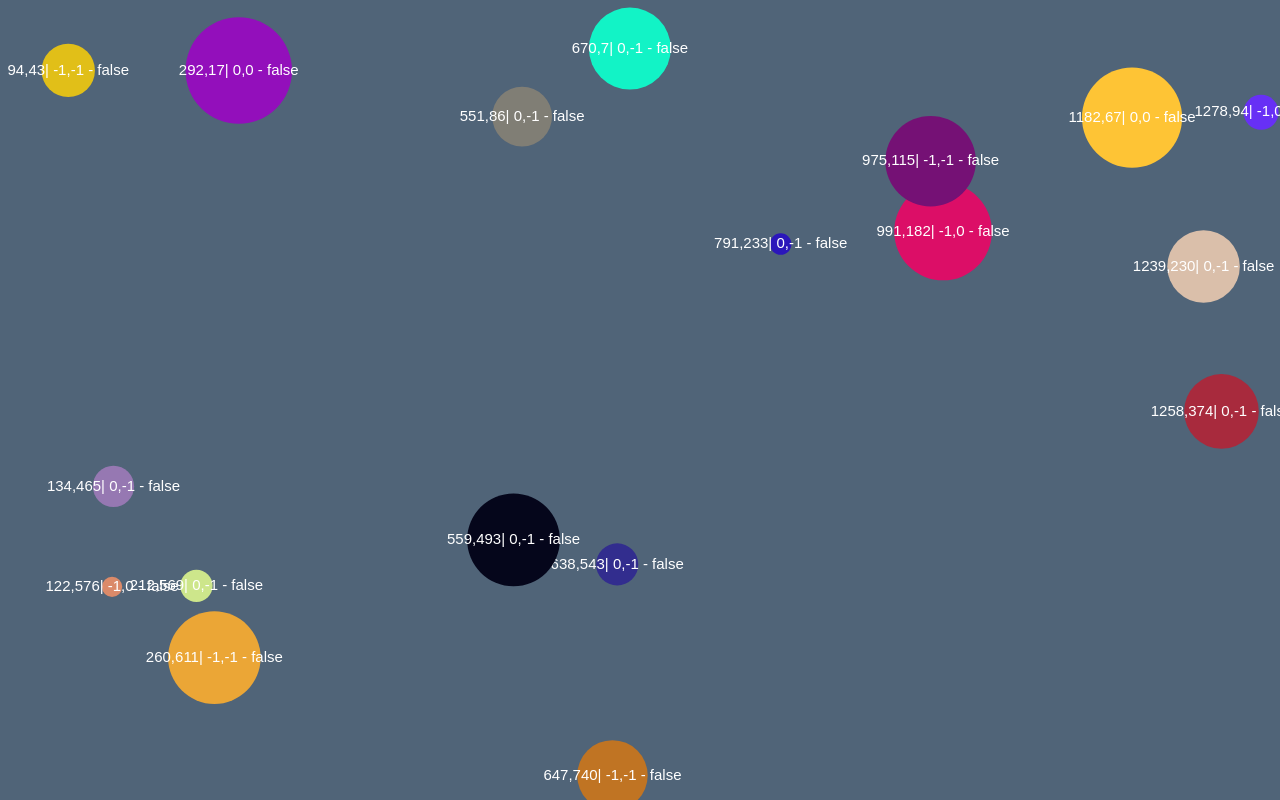
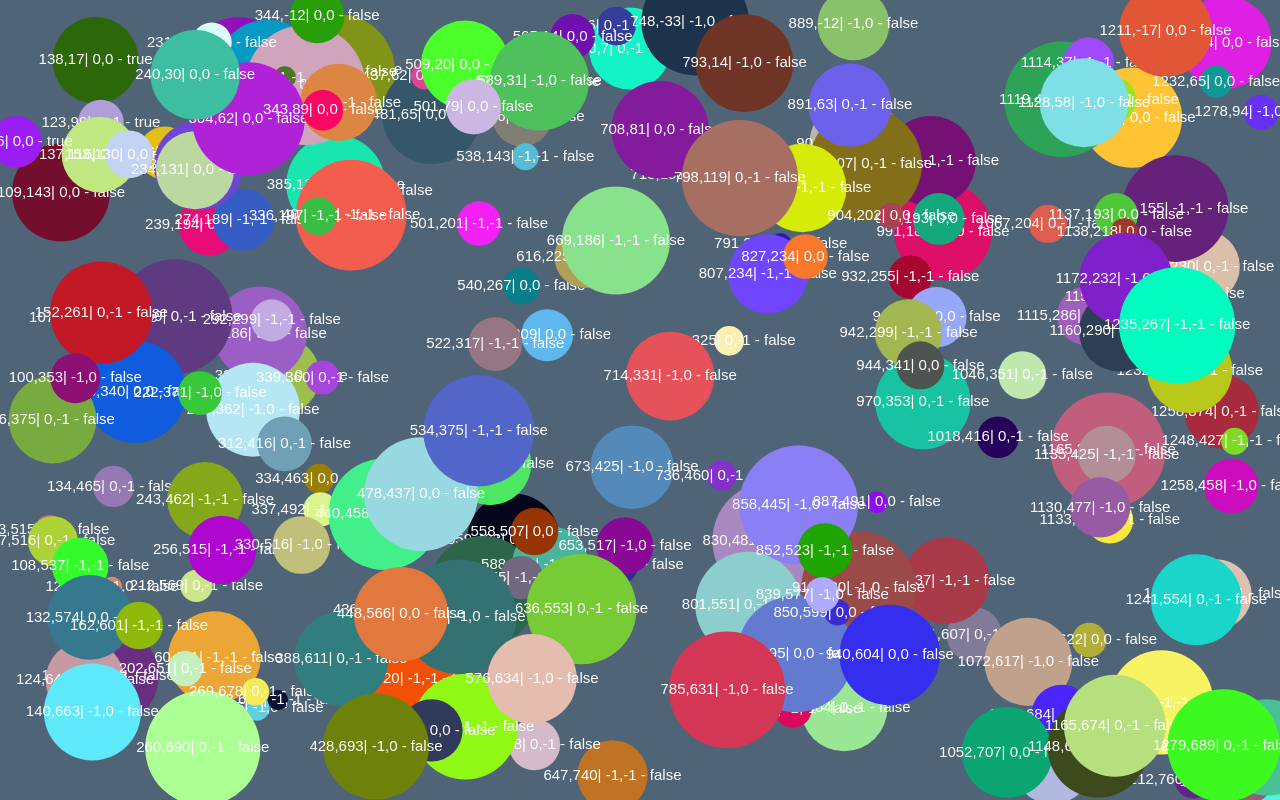
Before and after one commit to DEPSTRCZ/School-Stuff, a plain HTML site: page WEB/Diorama/index.html in a window 1280 px wide. Drawn offline with Linux system fonts and the light colour scheme.

Commit message:
Crappy but working

```diff
--- a/WEB/Diorama/index.html
+++ b/WEB/Diorama/index.html
@@ -53,6 +53,7 @@
                 this.dy = (Math.random() * maxSpeed - maxSpeed / 2) * (1 + Math.random() * 1.5 - 0.75);
                 this.color = `rgb(${Math.random() * 255},${Math.random() * 255},${Math.random() * 255})`
                 this.coliding = false
+                this.last_center_distance = 0
             }
             move() {
 
@@ -91,7 +92,7 @@
                 if (cursor.x && cursor.y) {
                     ctx.beginPath()
                     ctx.arc(cursor.x, cursor.y, cursor.radius, 0, 2 * Math.PI, false)
-                    ctx.fillStyle = `rgb(220,120,200,0.5)`
+                    ctx.fillStyle = `rgb(220,120,200,0.009)`
                     ctx.fill()
                     ctx.closePath()
 
@@ -111,17 +112,23 @@
                 ctx.fillText(`${Math.floor(this.x+this.radius)},${Math.floor(this.y-this.radius)}| ${Math.floor(this.dx)},${Math.floor(this.dy)} - ${this.coliding}`, this.x, this.y);
             }
         }
-      function checkCollision(ball) {
+        /*function checkCollision(ball) {
             // credit https://www.reddit.com/r/javascript/comments/9rqgj4/collision_detection_between_balls/, https://bytesnbits.co.uk/bounding-ball-collision-detection-game-coding-tutorial/
 
             const d_sqr = (cursor.x - ball.x) ** 2 + (cursor.y - ball.y) ** 2;
             const r_sqr = (cursor.radius + ball.radius) ** 2;
             return d_sqr <= r_sqr;
+        }*/
+        function checkCollision(ball) {
+            const rSum = cursor.radius+100 + ball.radius;
+            const dx = ball.x - cursor.x;
+            const dy = ball.y - cursor.y;
+            return [rSum * rSum > dx * dx + dy * dy, rSum - Math.sqrt(dx * dx + dy * dy)];
         }
         function resizeCanvas() {
             canvas.width = window.innerWidth
             canvas.height = window.innerHeight
-        dropCount = 19//Math.round((canvas.width * canvas.height) / 100000 )
+            dropCount = 190//Math.round((canvas.width * canvas.height) / 100000 )
             drops = []
             for (let i = 0; i < dropCount; i++) {
             drops.push(new Drop())
@@ -140,12 +147,22 @@
             for (let i = 0; i < drops.length-1; i++) {
                 const ball = drops[i];
                 //console.log(drop)
-            if (checkCollision(ball)) {
-                if (!ball.coliding) {
+                const collision = checkCollision(ball)
+                if (collision[0]) {
+                    console.log("collision",ball.last_center_distance, collision[1])
+                    if (collision[1] >= ball.last_center_distance) {
+                            console.log("flip")
                             ball.dx *= -1
                             ball.dy *= -1
+
+
+                        }
+                    if (!ball.coliding) {
+
                         ball.coliding = true
+
                     }
+                    ball.last_center_distance = collision[1]
                 } else {
                     ball.coliding = false
                 }
```
Lines whose indentation alone changed are shown as unchanged.
